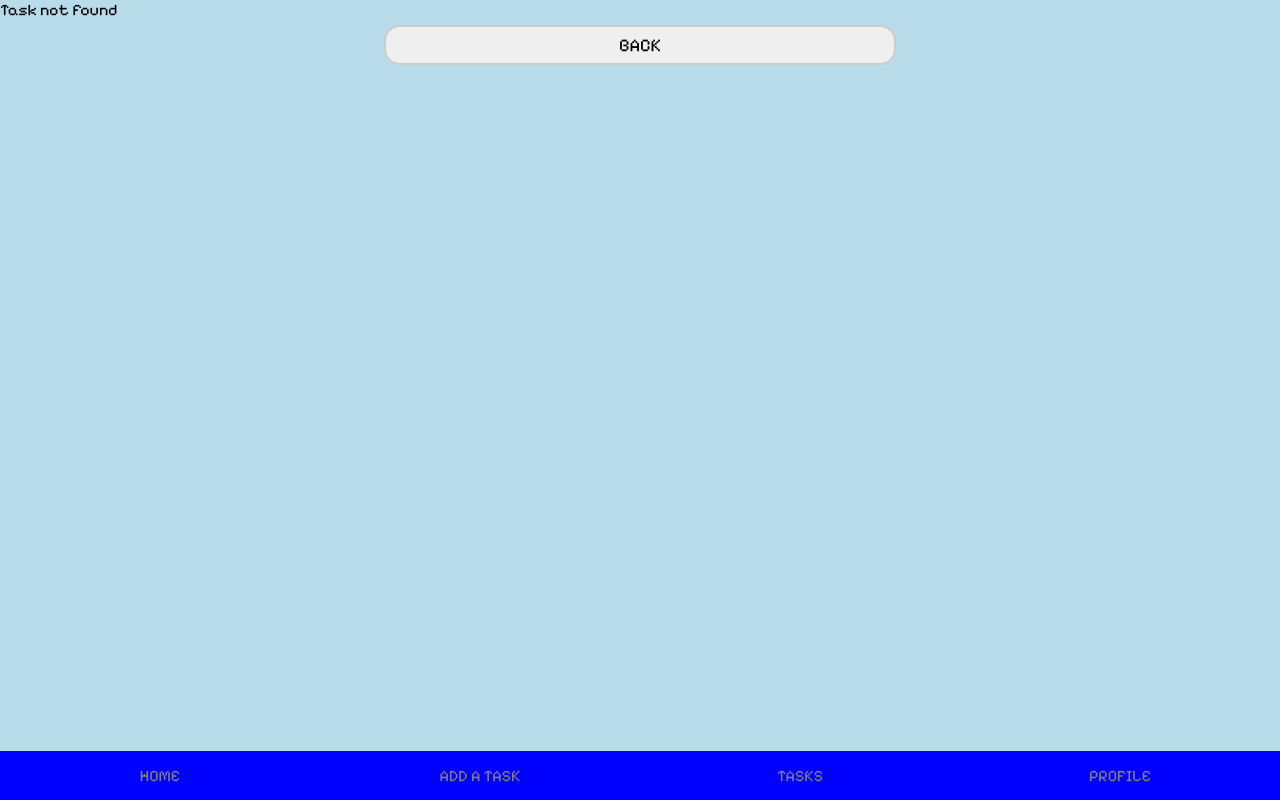
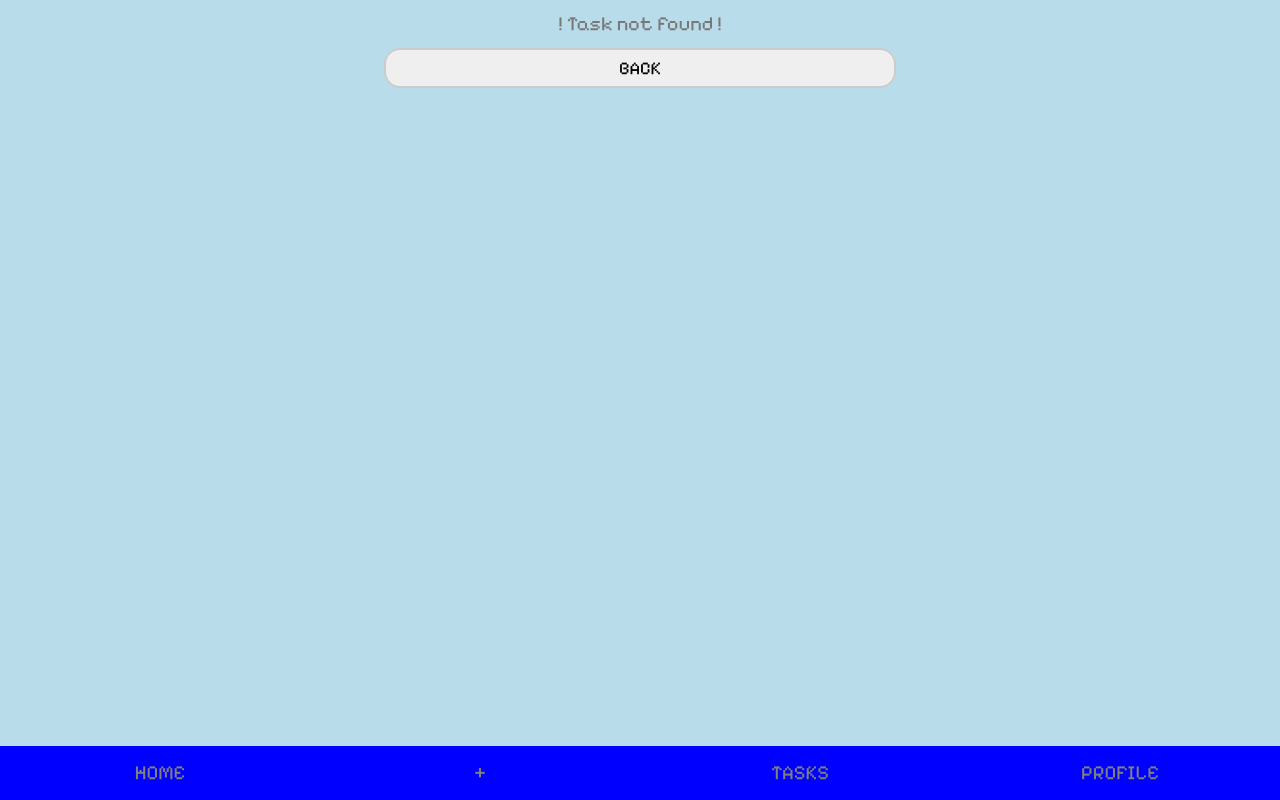
Before and after one commit to busrawkart/study_manager, a Flask app: page /task/13 in a window 1280 px wide. Run offline with Flask 3, Linux system fonts and the light colour scheme; a user stored in the database is signed in; data comes from the database, SQL or seed files in the repository; both versions use the stored data as it was after the commit; some libraries are stand-ins or nearby versions.

Commit message:
Improve design

```diff
--- a/app.py
+++ b/app.py
@@ -74,7 +74,7 @@ def register():
 				"login/register.html",
 				today=today,
 				default_birthdate=default_birthdate,
-				error="Please fill in all fields",
+				error="! Please fill in all fields !",
 				form=request.form
 			)
 		if password != passcon:
@@ -82,7 +82,7 @@ def register():
 				"login/register.html",
 				today=today,
 				default_birthdate=default_birthdate,
-				error="Passwords do not match",
+				error="! Passwords do not match !",
 				form=request.form
 			)
 
@@ -91,7 +91,7 @@ def register():
 				"login/register.html",
 				today=today,
 				default_birthdate=default_birthdate,
-				error="Password must be at least 8 characters",
+				error="! Password must be at least 8 characters !",
 				form=request.form
 			)
 
@@ -100,7 +100,7 @@ def register():
 				"login/register.html",
 				today=today,
 				default_birthdate=default_birthdate,
-				error="Invalid e-mail",
+				error="! Invalid e-mail address !",
 				form=request.form
 			)
 
@@ -120,7 +120,7 @@ def register():
 				"login/register.html",
 				today=today,
 				default_birthdate=default_birthdate,
-				error="E-mail already in use",
+				error="! E-mail already in use !",
 				form=request.form
 			)
 
@@ -167,12 +167,12 @@ def login():
 		if user is None:
 			return render_template(
 				"login/login.html",
-				error="Email or password is incorrect",
+				error="! Email or password is incorrect !",
 				form=request.form)
 		if not check_password_hash(user["password_hashed"], password):
 			return render_template(
 				"login/login.html",
-				error="Email or password is incorrect",
+				error="! Email or password is incorrect !",
 				form=request.form)
 
 		session["user_id"] = user["user_id"]
@@ -251,14 +251,14 @@ def reset_password(token):
 		return render_template(
 			"login/resetpassword.html",
 			token=token,
-			error="Invalid reset link")
+			error="! Invalid reset link !")
 
 	if reset_token["used"] == 1:
 		connection.close()
 		return render_template(
 			"login/newpassword.html",
 			token=token,
-			error="This reset link has already been used")
+			error="! This reset link has already been used !")
 
 	expires_at = datetime.fromisoformat(reset_token["expires_at"])
 
@@ -267,7 +267,7 @@ def reset_password(token):
 		return render_template(
 			"login/newpassword.html",
 			token=token,
-			error="This reset link has expired")
+			error="! This reset link has expired !")
 
 	if request.method == "POST":
 		newpass = request.form["newpass"]
@@ -278,7 +278,7 @@ def reset_password(token):
 			return render_template(
 				"login/newpassword.html",
 				token=token,
-				error="Passwords do not match"
+				error="! Passwords do not match !"
 			)
 
 		if len(newpass) < 8:
@@ -286,7 +286,7 @@ def reset_password(token):
 			return render_template(
 				"login/newpassword.html",
 				token=token,
-				error="Password must be at least 8 characters"
+				error="! Password must be at least 8 characters !"
 			)
 
 		user = connection.execute("""
@@ -300,7 +300,7 @@ def reset_password(token):
 			return render_template(
 				"login/newpassword.html",
 				token=token,
-				error="New password cannot be the same as the old password")
+				error="! New password cannot be the same as the old password !")
 
 		newpass_hashed = generate_password_hash(newpass)
 
@@ -328,7 +328,9 @@ def reset_password(token):
 
 	connection.close()
 
-	return render_template("login/newpassword.html",token=token)
+	return render_template(
+		"login/newpassword.html",
+		token=token)
 
 @app.route("/resetsent")
 def reset_sent():
@@ -387,7 +389,10 @@ def home():
 
 		tasks_with_remaining.append(task)
 
-	return render_template("index.html", display_name=user["display_name"], upcoming_tasks=tasks_with_remaining)
+	return render_template(
+		"index.html",
+		display_name=user["display_name"],
+		upcoming_tasks=tasks_with_remaining)
 
 @app.route("/addtask", methods = ["GET", "POST"])
 @login_required
@@ -429,7 +434,7 @@ def addtask():
 			newcat = request.form.get("newcat","").strip()
 
 			if not newcat:
-				return render_addtask_form("Category name cannot be empty")
+				return render_addtask_form("! Category name cannot be empty !")
 
 			connection.execute("""
 				INSERT INTO categories
@@ -445,7 +450,7 @@ def addtask():
 			).fetchone()[0]
 
 		if category_id is None:
-			return render_addtask_form("Invalid category")
+			return render_addtask_form("! Invalid category !")
 
 		category = connection.execute("""
 					SELECT category_id
@@ -455,14 +460,14 @@ def addtask():
 				""", (category_id, user_id)).fetchone()
 
 		if category is None:
-			return render_addtask_form("Invalid category")
+			return render_addtask_form("! Invalid category !")
 
 		if course_id == "new":
 
 			newcourse = request.form.get("newcourse","").strip()
 
 			if not newcourse:
-				return render_addtask_form("Course name cannot be empty")
+				return render_addtask_form("! Course name cannot be empty !")
 
 			connection.execute("""
 				INSERT INTO courses
@@ -478,7 +483,7 @@ def addtask():
 			).fetchone()[0]
 
 		if course_id is None:
-			return render_addtask_form("Invalid course")
+			return render_addtask_form("! Invalid course !")
 
 		course = connection.execute("""
 			SELECT course_id
@@ -488,7 +493,7 @@ def addtask():
 		""", (course_id, user_id)).fetchone()
 
 		if course is None:
-			return render_addtask_form("Invalid course")
+			return render_addtask_form("! Invalid course !")
 
 		task_name = request.form["taskname"]
 		description = request.form["taskdesc"]
@@ -566,7 +571,9 @@ def tasks():
 		deadline = datetime.fromisoformat(task["deadline"])
 		task["deadline_formatted"] = deadline.strftime("%d.%m.%Y %H:%M")
 
-	return render_template("tasks/tasks.html",tasks=tasks)
+	return render_template(
+		"tasks/tasks.html",
+		tasks=tasks)
 
 @app.route("/task/<int:task_id>")
 @login_required
@@ -603,7 +610,7 @@ def task_detail(task_id):
 	connection.close()
 
 	if task is None:
-		return render_task_detail("Task not found")
+		return render_task_detail("! Task not found !")
 
 	deadline = datetime.fromisoformat(task["deadline"])
 	remaining = deadline - datetime.now()
@@ -664,7 +671,7 @@ def edittask(task_id):
 
 	if task is None:
 		connection.close()
-		return "Task not found"
+		return render_edit_task_form("! Task not found !")
 
 	if request.method == "POST":
 
@@ -676,7 +683,7 @@ def edittask(task_id):
 			newcat = request.form.get("newcat","").strip()
 
 			if not newcat:
-				return render_edit_task_form("Category name cannot be empty")
+				return render_edit_task_form("! Category name cannot be empty !")
 
 			connection.execute("""
 				INSERT INTO categories
@@ -696,7 +703,7 @@ def edittask(task_id):
 			newcourse = request.form.get("newcourse","").strip()
 
 			if not newcourse:
-				return render_edit_task_form("Course name cannot be empty")
+				return render_edit_task_form("! Course name cannot be empty !")
 
 			connection.execute("""
 				INSERT INTO courses
@@ -719,7 +726,7 @@ def edittask(task_id):
 		""", (category_id, user_id)).fetchone()
 
 		if category is None:
-			return render_edit_task_form("Invalid category")
+			return render_edit_task_form("! Invalid category !")
 
 		course = connection.execute("""
 			SELECT course_id
@@ -729,7 +736,7 @@ def edittask(task_id):
 		""", (course_id, user_id)).fetchone()
 
 		if course is None:
-			return render_edit_task_form("Invalid course")
+			return render_edit_task_form("! Invalid course !")
 
 		task_name = request.form["taskname"]
 		description = request.form["taskdesc"]
@@ -817,7 +824,9 @@ def profile():
 	connection.close()
 
 
-	return render_template("profile/profile.html", user=user)
+	return render_template(
+		"profile/profile.html",
+		user=user)
 
 @app.route("/editprofile", methods=["GET","POST"])
 @login_required
@@ -858,7 +867,7 @@ def editprofile():
 		""", (email, user_id)).fetchone()
 
 		if existing_user is not None:
-			return render_edit_profile_form("E-mail already in use")
+			return render_edit_profile_form("! E-mail already in use !")
 
 		connection.execute("""
 			UPDATE users
@@ -893,7 +902,9 @@ def editprofile():
 	connection.close()
 
 
-	return render_template("profile/editprofile.html", user=user)
+	return render_template(
+		"profile/editprofile.html",
+		user=user)
 
 @app.route("/changepassword", methods=["GET","POST"])
 @login_required
@@ -931,12 +942,12 @@ def changepassword():
 		""", (user_id,)).fetchone()
 
 		if len(newpass) < 8:
-			return render_change_password_form("Password must be at least 8 characters")
+			return render_change_password_form("! Password must be at least 8 characters !")
 
 		if not check_password_hash(user["password_hashed"], oldpass):
-			return render_change_password_form("Old password is incorrect")
+			return render_change_password_form("! Old password is incorrect !")
 		if newpass != conpass:
-			return render_change_password_form("New passwords do not match")
+			return render_change_password_form("! New passwords do not match !")
 
 		newpass_hashed = generate_password_hash(newpass)
 
@@ -963,4 +974,4 @@ def logout():
 
 
 if __name__ == "__main__":
-	app.run(debug=True)
+	app.run(debug=True, host="0.0.0.0")
--- a/static/style.css
+++ b/static/style.css
@@ -44,6 +55,15 @@ a {
 
 form {
 	text-align: center;
+}
+
+.error-message {
+	font-size: 20px;
+	color: #787878;
+	text-align: center;
+	padding: 2px;
+	margin: 10px auto;
+	position: static;
 }
 
 .lognav {
@@ -116,6 +136,8 @@ textarea.loginput {
 	display: flex;
 
 	background-color:blue;
+
+	font-size: 20px;
 }
 
 .navbar a:hover {
--- a/templates/base.html
+++ b/templates/base.html
@@ -2,6 +2,7 @@
 <html lang="en">
 <head>
 	<meta charset="UTF-8">
+	<meta name="viewport" content="width=device-width, initial-scale=1.0">
 	<title>{% block title %}Study Manager{% endblock %}</title>
 	<link rel="stylesheet" href="{{ url_for('static', filename='style.css') }}">
 
@@ -20,7 +21,7 @@
 
 	<nav class="navbar">
 		<a class="navitem {% if request.endpoint == 'home' %}active{% endif %}" href="/">HOME</a>
-		<a class="navitem {% if request.endpoint == 'addtask' %}active{% endif %}" href="/addtask">ADD A TASK</a>
+		<a class="navitem {% if request.endpoint == 'addtask' %}active{% endif %}" href="/addtask">+</a>
 		<a class="navitem {% if request.endpoint == 'tasks' %}active{% endif %}" href="/tasks">TASKS</a>
 		<a class="navitem {% if request.endpoint == 'profile' %}active{% endif %}" href="/profile">PROFILE</a>
 
--- a/templates/login/login_base.html
+++ b/templates/login/login_base.html
@@ -2,6 +2,7 @@
 <html lang="en">
 <head>
 	<meta charset="UTF-8">
+	<meta name="viewport" content="width=device-width, initial-scale=1.0">
 	<link rel="stylesheet" href="{{ url_for('static', filename='style.css') }}">
 	<title>{% block title %}Study Manager{% endblock %}</title>
 	<link rel="preconnect" href="https://fonts.googleapis.com">
--- a/templates/profile/changepassword.html
+++ b/templates/profile/changepassword.html
@@ -7,7 +7,7 @@ Change Password
 {% block content %}
 
 {% if error %}
-	<p class="error">{{ error }}</p>
+	<p class="error-message">{{ error }}</p>
 {% endif %}
 
 <div>
--- a/templates/profile/editprofile.html
+++ b/templates/profile/editprofile.html
@@ -7,7 +7,7 @@ Edit Profile
 {% block content %}
 
 {% if error %}
-	<p class="error">{{ error }}</p>
+	<p class="error-message">{{ error }}</p>
 {% endif %}
 
 <div>
--- a/templates/tasks/edittask.html
+++ b/templates/tasks/edittask.html
@@ -9,7 +9,7 @@ Edit task
 <h1>Edit task</h1>
 
 {% if error %}
-	<p class="error">{{ error }}</p>
+	<p class="error-message">{{ error }}</p>
 {% endif %}
 
 <form method = "POST">
--- a/templates/tasks/taskdetail.html
+++ b/templates/tasks/taskdetail.html
@@ -7,7 +7,7 @@ Task Details
 {% block content %}
 
 {% if error %}
-	<p class="error">{{ error }}</p>
+	<p class="error-message">{{ error }}</p>
 
 	<a
 		href="{{ previous_page }}">
```
Also changed, not shown: other parts of static/style.css (+51 -1 lines), study_manager.db.
